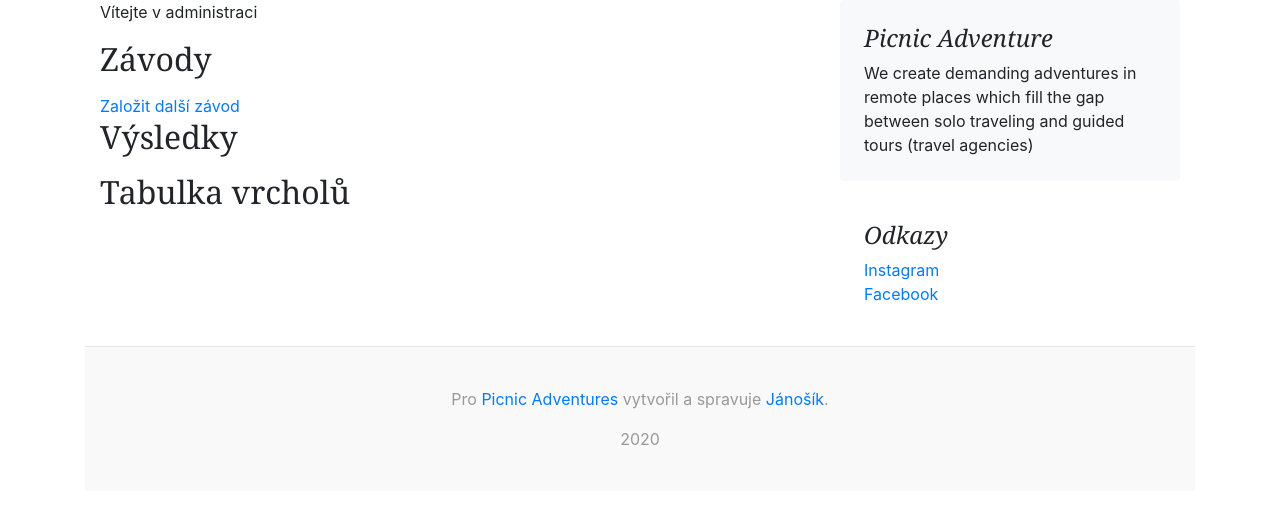
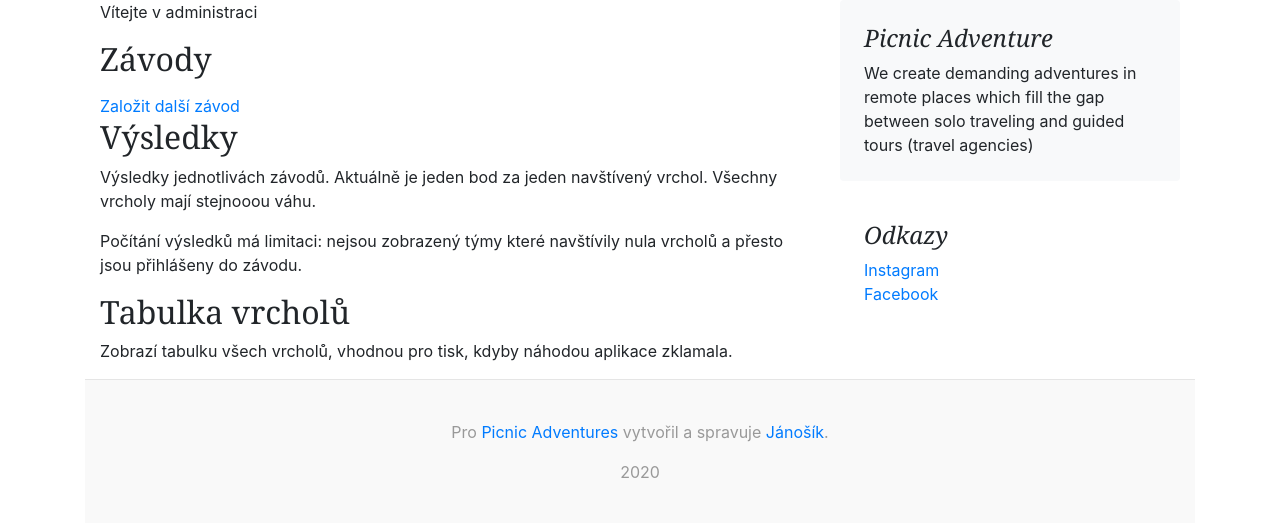
Before and after one commit to janosh83/race-is, a Symfony app: template templates/admin/admin.html.twig in a window 1280 px wide. Shown: the part 81-604 px from the top of the page. Run offline with Twig, Linux system fonts and the light colour scheme; the template is opened without the code that fills it, so the values that code supplies are empty; some libraries are stand-ins or nearby versions.

Commit message:
Some updates of text in administration interface

```diff
--- a/templates/admin/admin.html.twig
+++ b/templates/admin/admin.html.twig
@@ -5,6 +5,14 @@
 {% block main %}
 
 <p>Vítejte v administraci</p>
+
+{% for label, messages in app.flashes(['danger', 'success', 'primary']) %}
+    {% for message in messages %}
+        <div class="alert alert-{{ label }}">
+            {{ message }}
+        </div>
+    {% endfor %}
+{% endfor %}
 
 <h2>Závody</h2>
 <ul>
@@ -15,6 +23,8 @@
 <div><a href="{{ path('admin_race_new') }}">Založit další závod</a></div>
 
 <h2>Výsledky</h2>
+<p>Výsledky jednotlivách závodů. Aktuálně je jeden bod za jeden navštívený vrchol. Všechny vrcholy mají stejnooou váhu.</p>
+<p>Počítání výsledků má limitaci: nejsou zobrazený týmy které navštívily nula vrcholů a přesto jsou přihlášeny do závodu.</p>
 <ul>
 {% for race in races %}
     <li><a href="{{ path('admin_race_results', {raceid:race.id}) }}">{{race.title}}</a></li>
@@ -22,6 +32,7 @@
 </ul>
 
 <h2>Tabulka vrcholů</h2>
+<p>Zobrazí tabulku všech vrcholů, vhodnou pro tisk, kdyby náhodou aplikace zklamala.</p>
 <ul>
 {% for race in races %}
     <li><a href="{{ path('admin_peak_table', {raceid:race.id}) }}">{{race.title}}</a></li>
```
